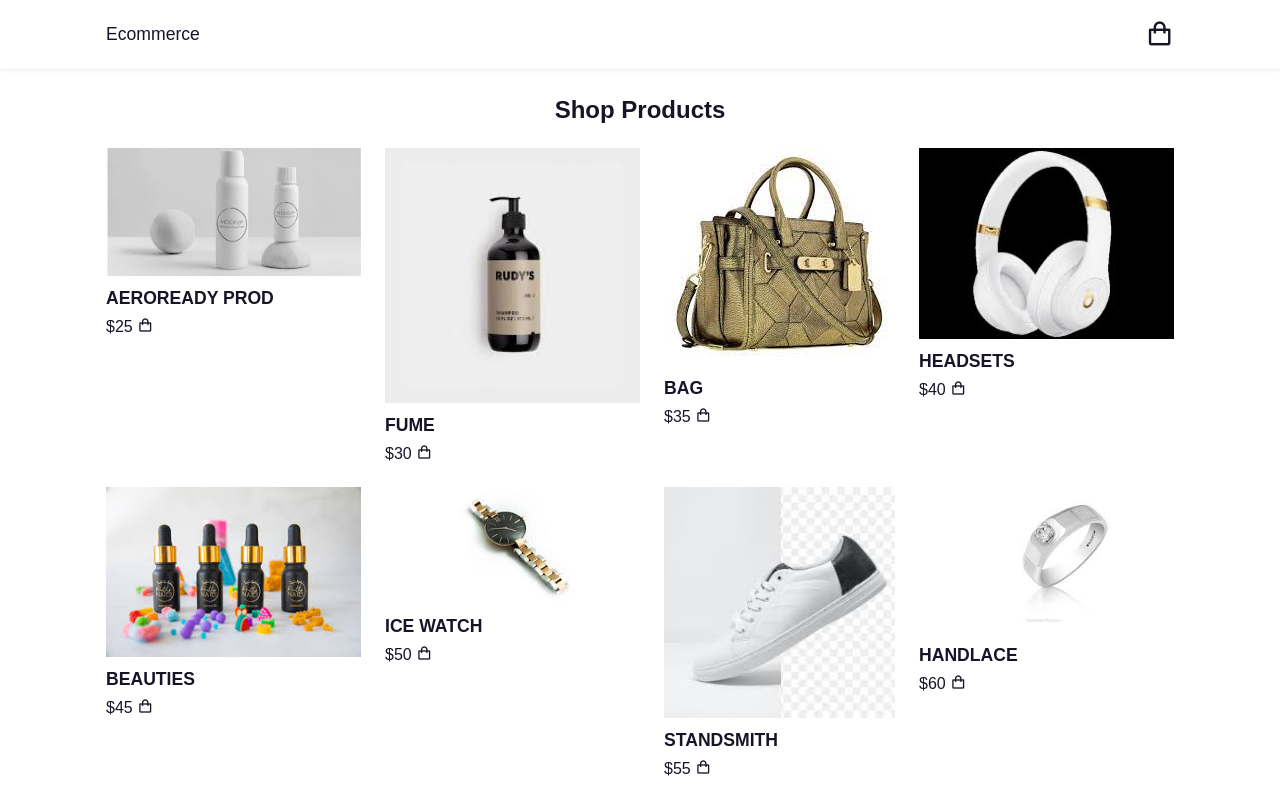
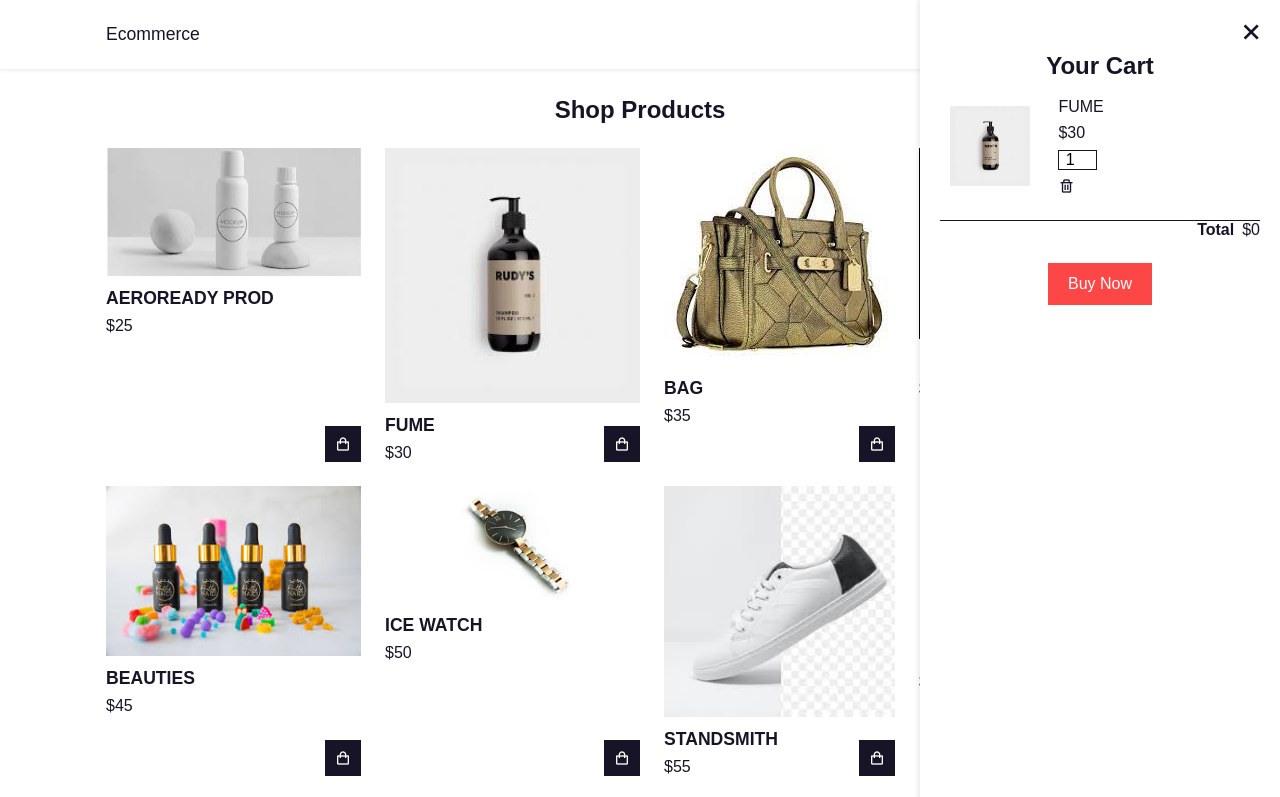
Before and after one commit to Regis066/HTML-JS-CSS-proj, a website: page index.html in a window 1280 px wide. Shown: the top 797 px of the page. Drawn offline with nearby package versions, Linux system fonts and the light colour scheme.

Commit message:
new commit

```diff
--- a/index.html
+++ b/index.html
@@ -14,6 +14,29 @@
       <div class="nav container">
         <a href="#" class="logo">Ecommerce</a>
        <i class="bx bx-shopping-bag" id="cart-icon"></i>
+
+       <div class="cart">
+        <h2 class="cart-title">Your Cart</h2>
+
+        <div class="cart-content">
+            <div class="cart-box">
+                <img src="public/prod2.jpeg" alt="" class="cart-img">
+                <div class="detail-box">
+                    <div class="cart-product-title">FUME</div>
+                    <div class="cart-price">$30</div>
+                    <input type="number" name="" class="cart-quantity" value="1">
+                    <i class='bx bx-trash'></i>
+                </div>
+
+            </div>
+            <div class="total">
+                <div class="total-title">Total</div>
+                <div class="total-price">$0</div>
+            </div>
+            <button type="button" class="btn-buy">Buy Now</button>
+            <i class="bx bx-x" id="close-cart"></i>
+        </div>
+       </div>
       </div>
     </header>
     <section class="shop container">
@@ -82,5 +105,7 @@
         </div>
     </section>
 
+    <script src="main.js"></script>
+
 </body>
 </html>
--- a/main.js
+++ b/main.js
@@ -0,0 +1,10 @@
+let cartIcon = document.querySelector('#cart-icon');
+let cart = document.querySelector('.cart');
+let closeCart = document.querySelector('#close-cart');
+
+cartIcon.onclick = () =>{
+    cart.classList.add('active');
+}
+closeCart.onclick = () =>{
+    cart.classList.remove('active');
+}
--- a/style.css
+++ b/style.css
@@ -35,6 +35,7 @@
     width: 100%;
     background: var(--bg-color);
     box-shadow: 0 1px 4px hsl(0 4% 15% / 10%);
+    z-index: 100;
 }
 .nav{
     display: flex;
@@ -51,6 +52,97 @@
 #cart-icon{
     font-size: 1.8rem;
     cursor: pointer;
+}
+.cart{
+   position: fixed;
+   top: 0;
+   right: 0;
+    width: 360px;
+    min-height: 100vh;
+    padding: 20px;
+    background: var(--bg-color);
+    box-shadow: -2px 0 4px hsl(0 4% 15% / 10%);
+    transition: 0.3s;
+}
+.cart.active{
+    right: 0;
+}
+.cart-title{
+   text-align: center;
+   font-size: 1.5rem;
+   font-weight: 600;
+   margin-top: 2rem;
+}
+.cart-box{
+    display: grid;
+    grid-template-columns: 32% 50% 18%;
+    align-items: center;
+    gap: 1rem;
+    margin-top: 1rem;
+}
+.cart-img{
+    width: 100px;
+    height: 100px;
+    object-fit: contain;
+    padding: 10px;
+}
+.detail-box{
+    display: grid;
+    row-gap: 0.5rem;
+}
+.cart-product-title{
+    font-size:1rem;
+    text-transform: uppercase;
+}
+.cart-quantity{
+    border: 1px solid var(--text-color);
+    outline-color: var(--main-color);
+    width: 2.4rem;
+    text-align: center;
+    font-size: 1rem;
+}
+.cart-remove{
+    font-size: 24px;
+    color: var(--main-color);
+    cursor: pointer;
+}
+.cart-price{
+    font-weight: 500;
+}
+.total{
+    display: flex;
+    justify-content: flex-end;
+    margin-top: 1.5rem;
+    border-top: 1px solid var(--text-color);
+}
+.total-title{
+   font-size: 1rem;
+   font-weight: 600;
+}
+.btn-buy{
+    display: flex;
+    margin: 1.5rem auto 0 auto;
+    padding: 12px 20px;
+    border: none;
+    background: var(--main-color);
+    color: var(--bg-color);
+    font-size: 1rem;
+    font-weight: 500;
+    cursor: pointer;
+}
+.btn-buy:hover{
+background: var(--text-color);
+}
+#close-cart{
+    position: absolute;
+    top: 1rem;
+    right: 0.8rem;
+    font-size: 2rem;
+    color: var(--text-color);
+    cursor: pointer;
+}
+.total-price{
+    margin-left: 0.5rem;
 }
 .section-title{
     font-size: 1.5rem;
@@ -85,3 +177,18 @@
     text-transform: uppercase;
     margin-bottom: 0.5rem;
 }
+.price{
+  font-weight: 500;
+}
+.add-cart{
+    position: absolute;
+    bottom: 0;
+    right: 0;
+    background: var(--text-color);
+    color: var(--bg-color);
+    padding: 10px;
+    cursor: pointer;
+}
+.add-cart:hover{
+    background:hsl(249, 32%,17%) ;
+}
```
